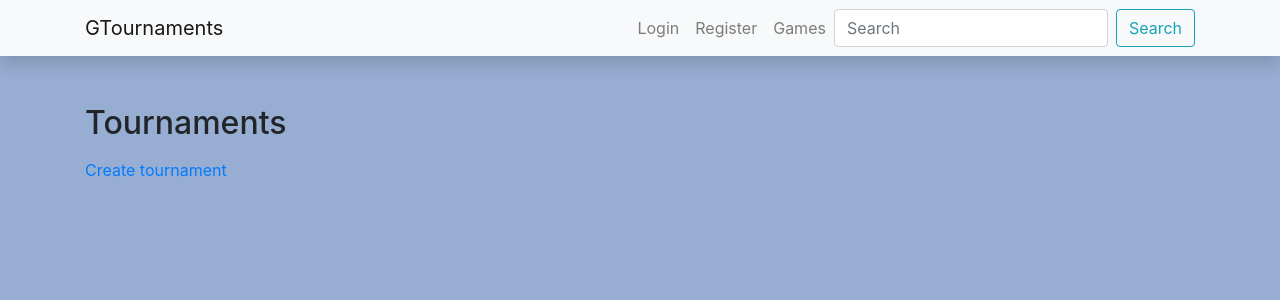
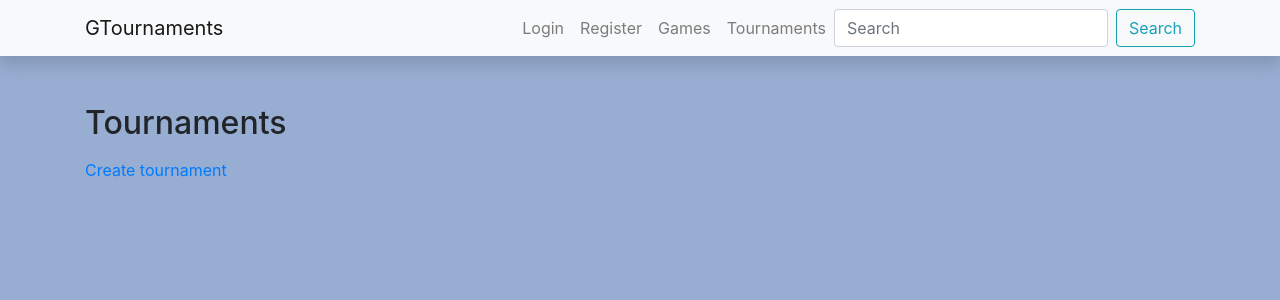
Before and after one commit to NaVaLpG/Diplominis, a Django app: template tournaments/templates/tournament_list.html in a window 1280 px wide. Shown: the top 300 px of the page. Run offline with Django 3.2, Linux system fonts and the light colour scheme; the template is opened without the code that fills it, so the values that code supplies are empty; some libraries are stand-ins or nearby versions.

Commit message:
Created tournament_participants.html, empty yet Added tournaments button to nav bar and fixed, so every button on nav bar now works

```diff
--- a/tournaments/models.py
+++ b/tournaments/models.py
@@ -6,7 +6,7 @@ from django.contrib.auth.models import User
 # Create your models here.
 
 class Profile(models.Model):
-    profile_picture = models.ImageField(upload_to="profile_pics", blank=True, default="pfp.png")
+    profile_picture = models.ImageField(upload_to="profile_pics", default="pfp.png")
     user = models.OneToOneField(User, on_delete=models.CASCADE)
     creation_date = models.DateTimeField(auto_now_add=True, blank=True)
 
@@ -60,4 +60,4 @@ class TournamentParticipant(models.Model):
         unique_together = ('profile', 'tournament')
 
     def __str__(self):
-        return f"{self.profile.nickname} - {self.tournament.name}"
+        return f"{self.profile} - {self.tournament.name}"
--- a/tournaments/templates/base.html
+++ b/tournaments/templates/base.html
@@ -27,7 +27,7 @@
         class="navbar navbar-expand-lg navbar-light bg-light static-top mb-5 shadow"
 >
     <div class="container">
-        <a class="navbar-brand" href="">
+        <a class="navbar-brand" href="{% url 'index_nm' %}">
             GTournaments</a
         >
         <button
@@ -45,7 +45,7 @@
             <ul class="navbar-nav ml-auto">
                 {% if user.is_authenticated %}
                 <li class="nav-item">
-                    <a class="nav-link" href="">
+                    <a class="nav-link" href="{% url 'user-profile' %}">
                         <svg class="bi bi-person"
                              width="1.5em"
                              height="1.5em"
@@ -77,8 +77,10 @@
                 </li>
                 {% endif %}
                 <li class="nav-item">
+                    <a class="nav-link" href="{% url 'game-all' %}">Games</a>
+                </li>
                 <li class="nav-item">
-                    <a class="nav-link" href="{% url 'game-all' %}">Games</a>
+                    <a class="nav-link" href="{% url 'tournament-list' %}">Tournaments</a>
                 </li>
             </ul>
 
--- a/tournaments/templates/tournament_detail.html
+++ b/tournaments/templates/tournament_detail.html
@@ -5,5 +5,8 @@
 <p>Game: {{ tournament.game.name }}</p>
 <p>Created_by: {{ tournament.created_by }}</p>
 <p>Start: {{ tournament.start_date }}</p>
-<a href="{% url 'tournament_list' %}">Back to tournament list</a>
+{% if user.is_authenticated %}
+<p>authenticated</p>
+{% endif %}
+<a href="{% url 'tournament-list' %}">Back to tournament list</a>
 {% endblock %}
--- a/tournaments/templates/tournament_form.html
+++ b/tournaments/templates/tournament_form.html
@@ -7,5 +7,5 @@
     {{ form.as_p }}
     <button type="submit">Sukurti</button>
 </form>
-<a href="{% url 'tournament_list' %}">Atšaukti</a>
+<a href="{% url 'tournament-list' %}">Atšaukti</a>
 {% endblock %}
--- a/tournaments/templates/tournament_list.html
+++ b/tournaments/templates/tournament_list.html
@@ -4,8 +4,8 @@
 <h2>Tournaments</h2>
 <ul>
     {% for tournament in tournaments %}
-        <li><a href="{% url 'tournament_detail' tournament.id %}">{{ tournament.name }}</a></li>
+        <li><a href="{% url 'tournament-detail' tournament.id %}">{{ tournament.name }}</a></li>
     {% endfor %}
 </ul>
-<a href="{% url 'tournament_create' %}">Create tournament</a>
+<a href="{% url 'tournament-create' %}">Create tournament</a>
 {% endblock %}
--- a/tournaments/urls.py
+++ b/tournaments/urls.py
@@ -7,8 +7,8 @@ urlpatterns = [
     path("register/", views.register_user, name="register"),
     path("games/", views.GameListView.as_view(), name="game-all"),
     path("games/<int:pk>", views.GameDetailView.as_view(), name="game-one"),
-    path("tournaments/", views.TournamentListView.as_view(), name="tournament_list"),
-    path("tournaments/<int:pk>/", views.TournamentDetailView.as_view(), name="tournament_detail"),
-    path("tournaments/create/", views.TournamentCreateView.as_view(), name="tournament_create"),
+    path("tournaments/", views.TournamentListView.as_view(), name="tournament-list"),
+    path("tournaments/<int:pk>/", views.TournamentDetailView.as_view(), name="tournament-detail"),
+    path("tournaments/create/", views.TournamentCreateView.as_view(), name="tournament-create"),
 
 ]
```
Also changed, not shown: tournaments/templates/profile.html (+4 -9 lines), tournaments/templates/tournament_participants.html (added, +10 -0 lines), db.sqlite3.
